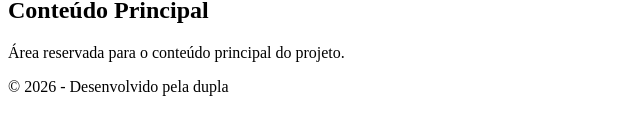
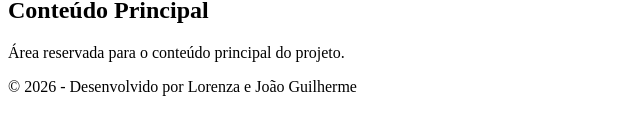
Before and after one commit to devlorenza26/programacao-web, a plain HTML site: page projeto/index.html in a window 1280 px wide. Shown: the part 157-292 px from the top of the page, without its empty margins (0-640 px from the left). Drawn offline with Linux system fonts and the light colour scheme.

Commit message:
Update footer text with developer names

```diff
--- a/projeto/index.html
+++ b/projeto/index.html
@@ -20,7 +20,7 @@
         <p>Área reservada para o conteúdo principal do projeto.</p>
     </main>
     <footer>
-        <p>&copy; 2026 - Desenvolvido pela dupla</p>
+        <p>&copy; 2026 - Desenvolvido por Lorenza e João Guilherme</p>
     </footer>
 </body>
 </html>
```
